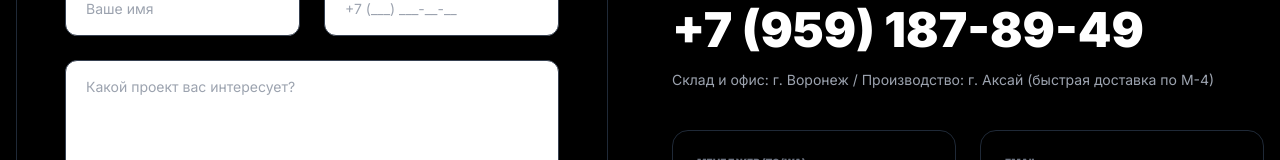
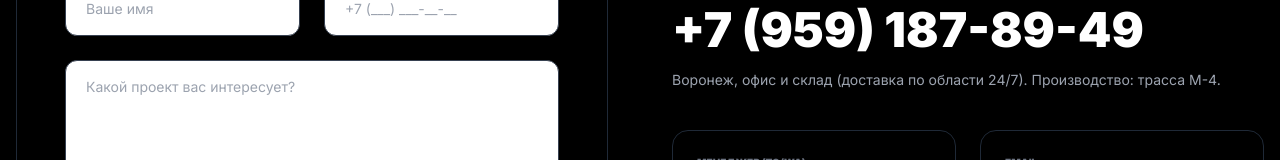
Before and after one commit to ksasha79/KovkaMaster, a React (Vite) app: page / in a window 1280 px wide. Shown: the part 8954-9114 px from the top of the page. Built offline with nearby package versions, Linux system fonts and the light colour scheme.

Commit message:
Update config.ts

```diff
--- a/config.ts
+++ b/config.ts
@@ -8,12 +8,12 @@ export const CONTACTS = {
   MANAGER_PHONE: "79912644770",
   MANAGER_PHONE_DISPLAY: "+7 (991) 264-47-70",
   EMAIL: "evrozabory6@gmail.com",
-  LOCATION: "Воронеж, Липецк, Белгород, Ростов-на-Дону, ДНР, ЛНР",
+  LOCATION: "Воронеж, Липецк, Белгород, Курск",
   TELEGRAM_USER: "8201704520",
   WHATSAPP_LINK: "79591878949",
   DOMAIN: "евро-заборы.рф",
   METRIKA_ID: 106420084,
-  FACTORY_ADDRESS: "Склад и офис: г. Воронеж / Производство: г. Аксай (быстрая доставка по М-4)"
+  FACTORY_ADDRESS: "Воронеж, офис и склад (доставка по области 24/7). Производство: трасса М-4."
 };
 
 export const COLORS = {
```
